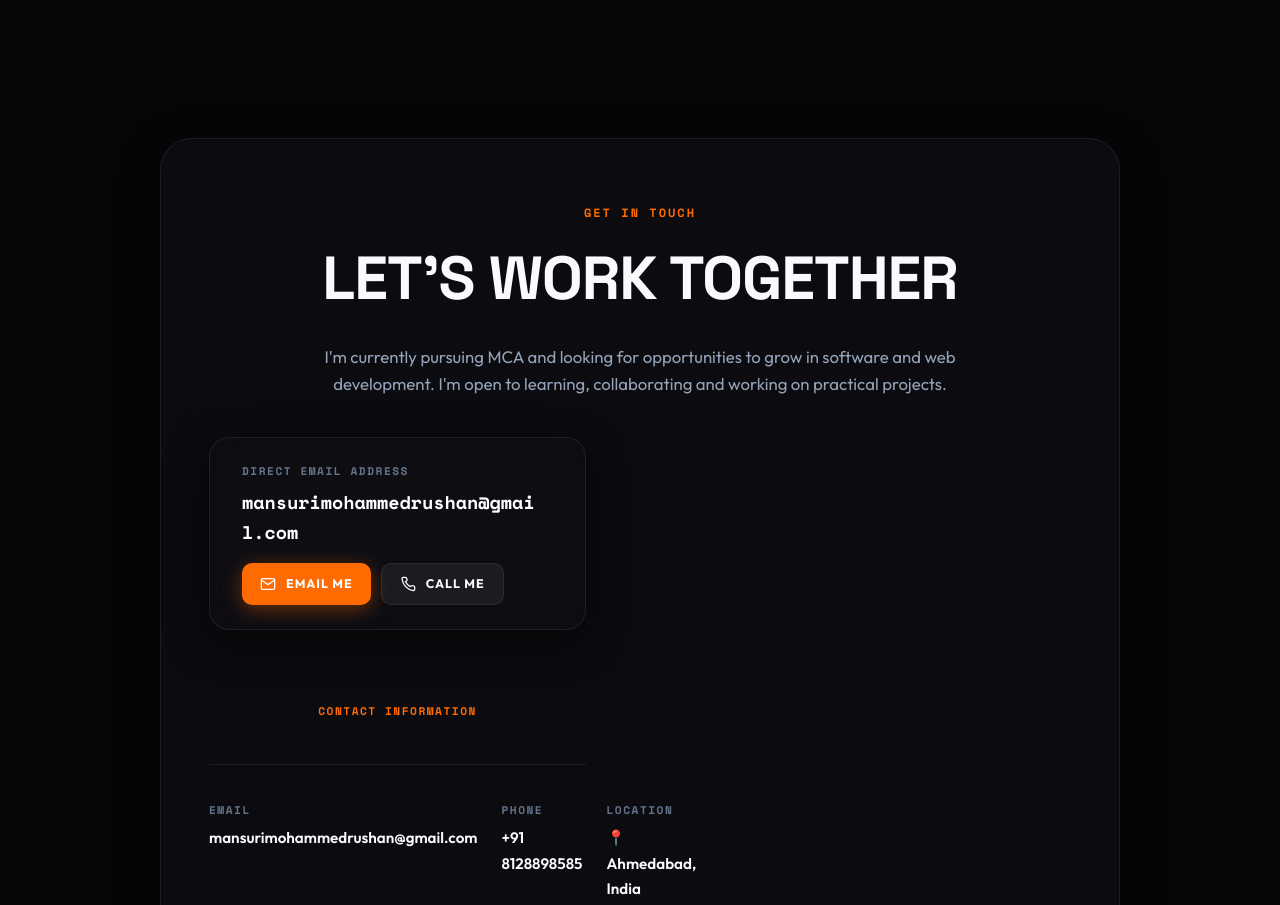
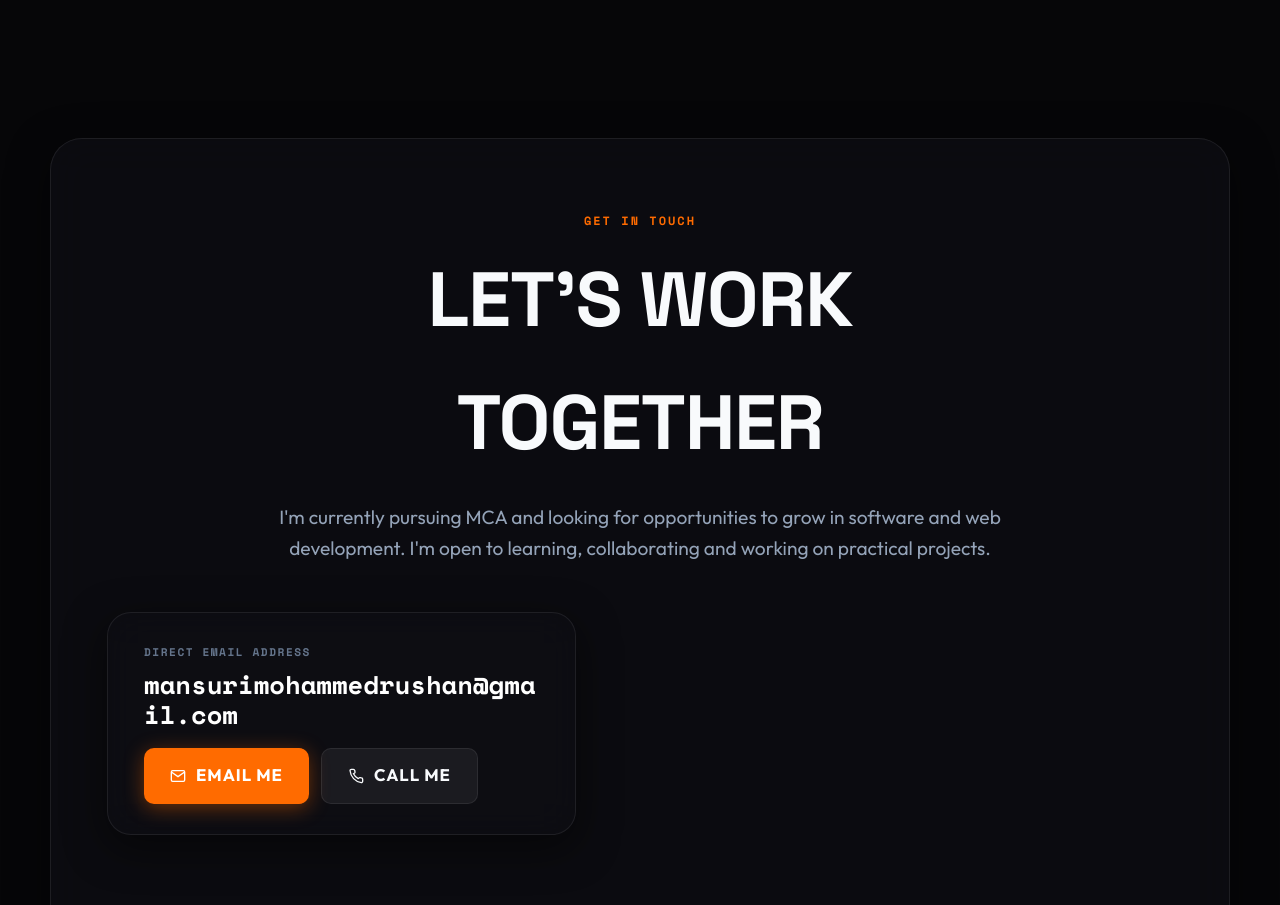
Before and after one commit to rushan246/rushan, a website built with Vite: page index.html in a window 1280 px wide. Shown: the part 3700-4605 px from the top of the page. Built offline with nearby package versions, Linux system fonts and the light colour scheme.

Commit message:
Increase contact section size and prominence

```diff
--- a/style.css
+++ b/style.css
@@ -978,36 +978,37 @@ body {
 
 /* CONTACT SECTION */
 .contact-card {
-  padding: 64px 48px;
+  padding: 72px 56px;
   border-radius: 32px;
   text-align: center;
-  max-width: 960px;
+  max-width: 1180px;
   margin: 0 auto;
 }
 
 .contact-header {
-  max-width: 640px;
-  margin: 0 auto 40px;
+  max-width: 760px;
+  margin: 0 auto 48px;
 }
 
 .contact-title {
   font-family: var(--font-display);
-  font-size: clamp(2.4rem, 5vw, 3.8rem);
+  font-size: clamp(3.2rem, 6vw, 6rem);
   font-weight: 900;
   letter-spacing: -1px;
-  margin-bottom: 16px;
+  margin-bottom: 18px;
 }
 
 .contact-subtitle {
-  font-size: 1.05rem;
+  font-size: 1.2rem;
   color: var(--text-muted);
+  line-height: 1.6;
 }
 
 .email-box {
-  padding: 24px 32px;
-  border-radius: 20px;
-  max-width: 680px;
-  margin: 0 auto 48px;
+  padding: 30px 36px;
+  border-radius: 24px;
+  max-width: 760px;
+  margin: 0 auto 52px;
   text-align: left;
 }
 
@@ -1026,22 +1027,29 @@ body {
   justify-content: space-between;
   align-items: center;
   flex-wrap: wrap;
-  gap: 16px;
+  gap: 18px;
 }
 
 .email-text {
   font-family: var(--font-mono);
-  font-size: 1.15rem;
+  font-size: clamp(1.45rem, 2vw, 2.5rem);
   font-weight: 700;
   color: #fff;
   word-break: break-all;
+  line-height: 1.2;
 }
 
 .email-actions-group {
   display: flex;
   flex-wrap: wrap;
   justify-content: flex-end;
-  gap: 10px;
+  gap: 12px;
+}
+
+.email-actions-group .btn {
+  min-height: 56px;
+  padding: 0 26px;
+  font-size: 1.05rem;
 }
 
 .contact-information-heading {
```
